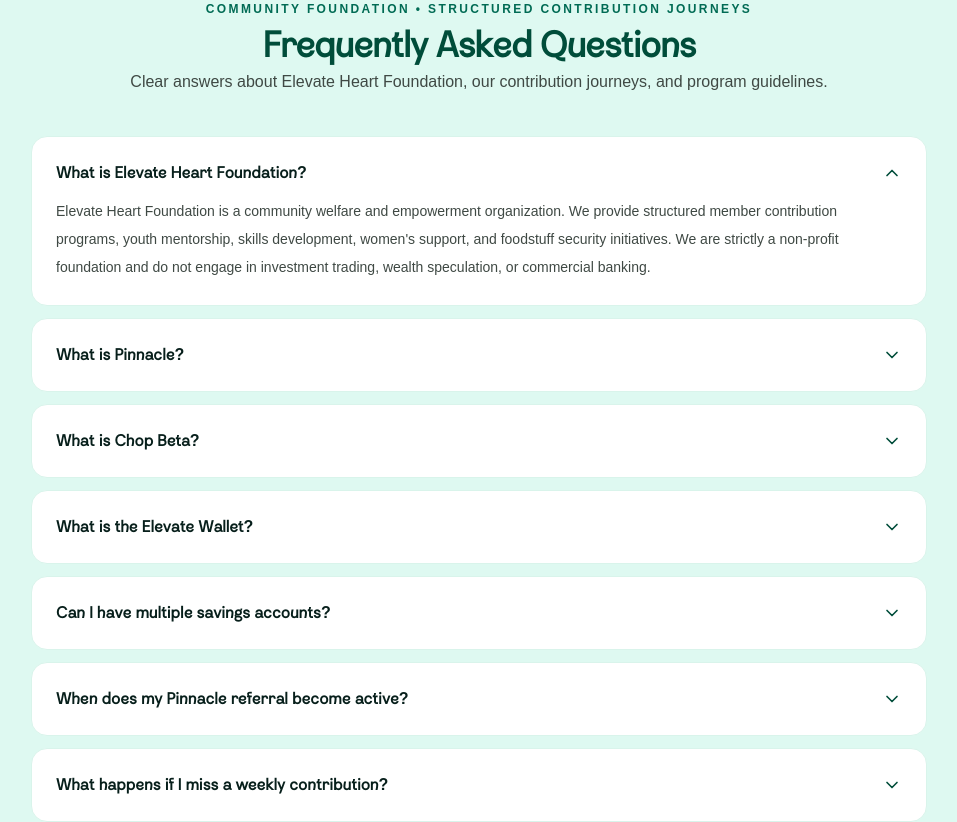
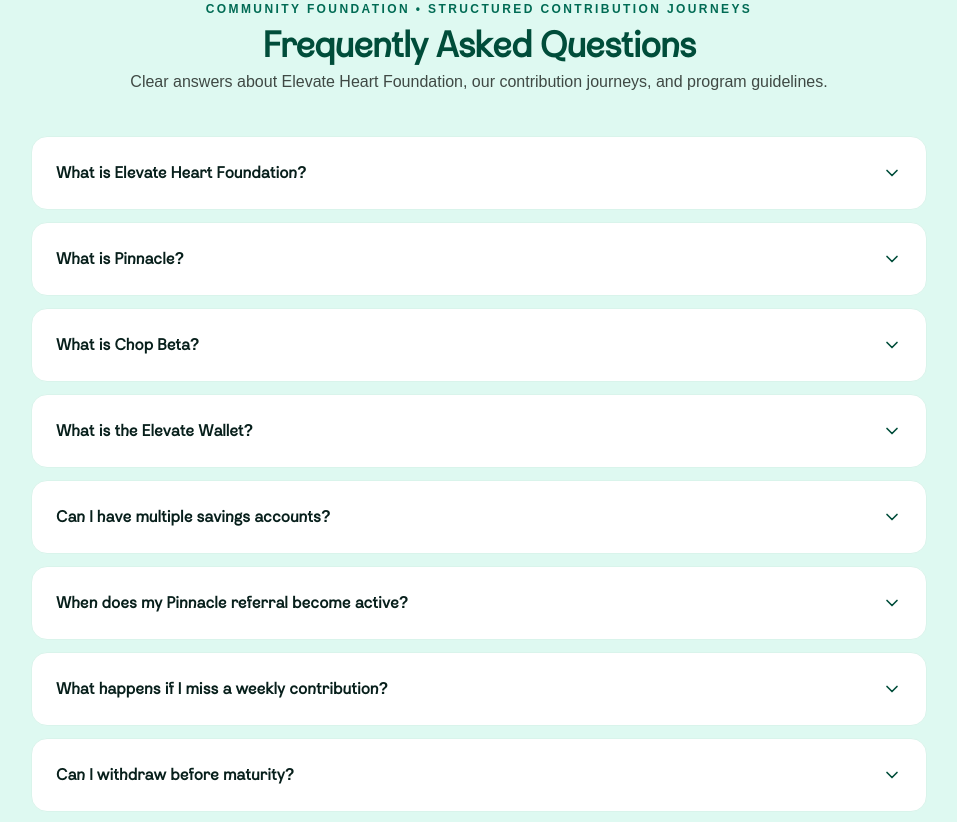
Before and after one commit to De-CT/elevate-frontend, a Next.js app: page / in a window 1280 px wide. Shown: the part 5020-5842 px from the top of the page, without its empty margins (161-1118 px from the left). Built offline with nearby package versions, Linux system fonts and the light colour scheme; a web font is replaced by a local one.

Commit message:
faq default opener

```diff
--- a/src/components/landing-page/Faq.tsx
+++ b/src/components/landing-page/Faq.tsx
@@ -72,11 +72,10 @@ export function FAQ() {
                 </div>
 
                 <div className="flex flex-col gap-3">
-                    {FAQS.map((faq, index) => (
+                    {FAQS.map((faq) => (
                         <details
                             key={faq.question}
                             className="group bg-surface-container-lowest rounded-2xl p-6 border border-surface-container transition-all [&_summary::-webkit-details-marker]:hidden"
-                            open={index === 0}
                         >
                             <summary className="flex items-center justify-between cursor-pointer list-none font-display text-base font-bold text-on-surface">
                                 {faq.question}
```
